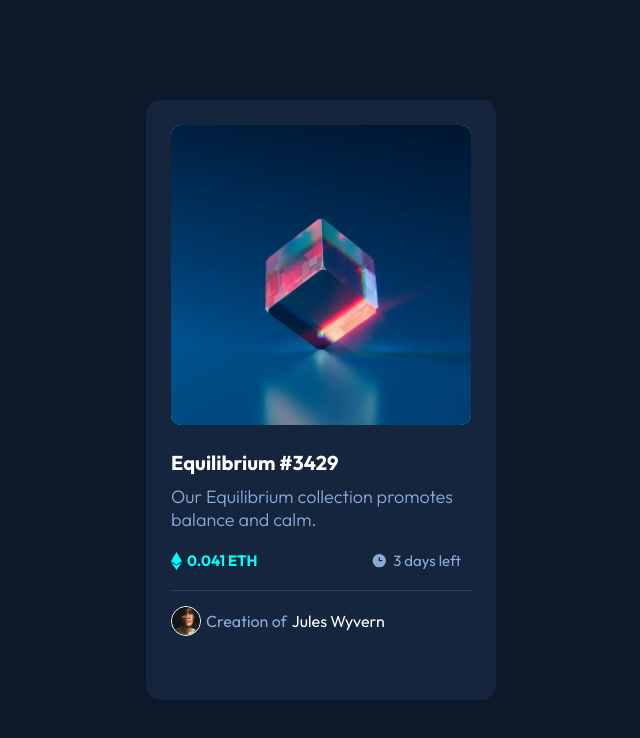
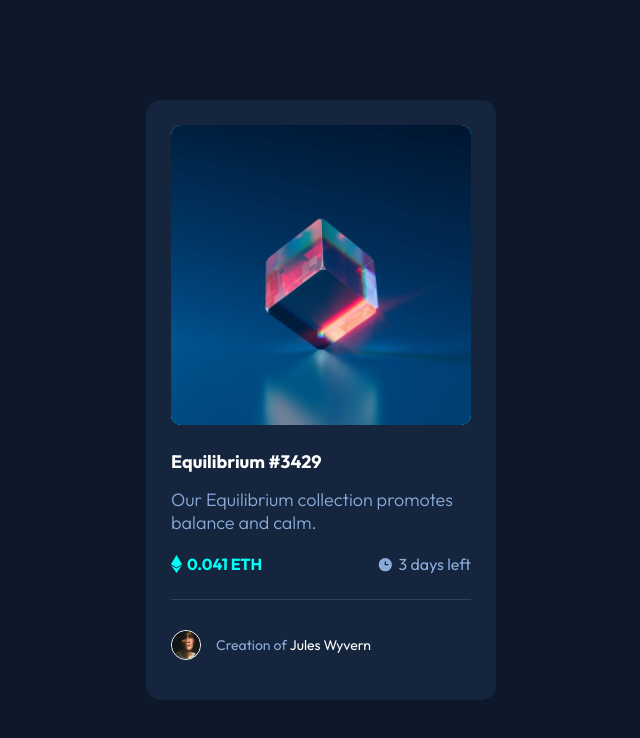
Before and after one commit to danielex1999/Challenge-newbie15, a plain HTML site: page index.html in a window 1280 px wide. Shown: the whole page, without its empty margins (319-959 px from the left). Drawn offline with Linux system fonts and the light colour scheme.

Commit message:
Version.4.0.1

```diff
--- a/css/NFT_preview_card_component.css
+++ b/css/NFT_preview_card_component.css
@@ -75,8 +75,8 @@ body {
 .card-title {
   color: var(--White);
   font-weight: 600;
-  font-size: 20px;
-  margin-bottom: 10px;
+  font-size: 18px;
+  margin-bottom: 15px;
 }
 
 .card-subtitle {
@@ -89,9 +89,9 @@ body {
 .card-details {
   display: flex;
   justify-content: space-between;
-  margin-right: 10px;
   font-size: 15px;
-  margin-bottom: 20px;
+  margin-bottom: 25px;
+  font-size: 16px;
 }
 
 .left-detail {
@@ -117,7 +117,7 @@ body {
 
 hr {
   background-color: var(--Very-dark-blue_line);
-  margin-bottom: 15px;
+  margin-bottom: 30px;
 }
 
 .footer-card {
@@ -128,18 +128,20 @@ hr {
 .footer-card img {
   width: 30px;
   height: 30px;
-  margin-right: 5px;
+  margin-right: 15px;
   border-radius: 50%;
   border: 1px solid white;
 }
 
 .desciption-footer {
   color: var(--Soft_blue);
-  margin-right: 5px;
+  margin-right: 3px;
+  font-size: 14px;
 }
 
 .name-person-footer {
   color: var(--White);
+  font-size: 14px;
 }
 
 
```
